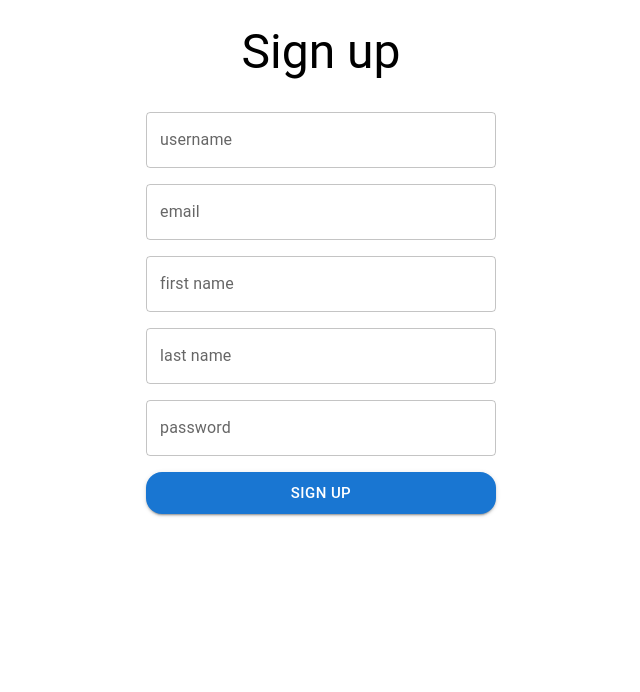
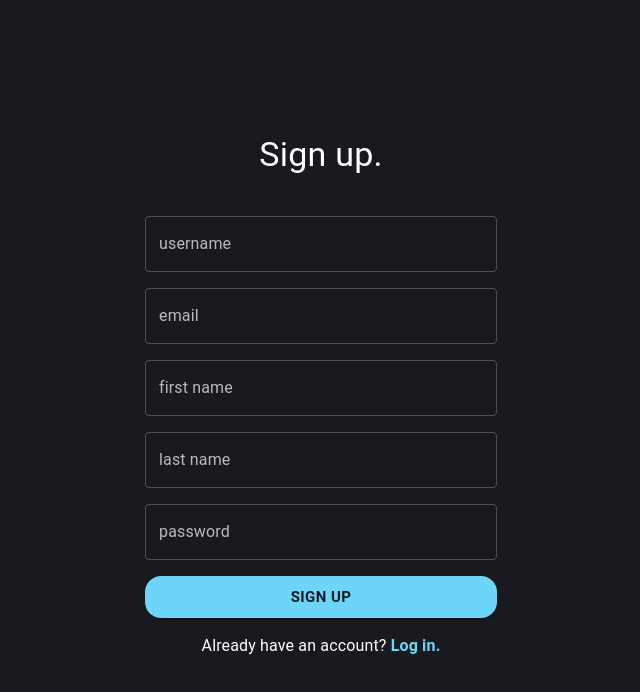
Before and after one commit to darshandamre/social-media, a React (Create React App) app: page /register in a window 1280 px wide. Shown: the top 692 px of the page, without its empty margins (319-959 px from the left). Built offline with nearby package versions, Linux system fonts and the light colour scheme; what @rtk-query/graphql-request-base-query would draw is missing.

Commit message:
styled login and register pages

```diff
--- a/src/App.tsx
+++ b/src/App.tsx
@@ -1,4 +1,5 @@
 import { Route, Routes } from "react-router-dom";
+import { AuthPagesLayout } from "./components/AuthPagesLayout";
 import { Home } from "./components/Home";
 import { Login } from "./components/Login";
 import { Register } from "./components/Register";
@@ -7,8 +8,10 @@ const App = () => {
   return (
     <Routes>
       <Route path="/" element={<Home />} />
-      <Route path="/register" element={<Register />} />
-      <Route path="/login" element={<Login />} />
+      <Route path="/" element={<AuthPagesLayout />}>
+        <Route path="register" element={<Register />} />
+        <Route path="login" element={<Login />} />
+      </Route>
     </Routes>
   );
 };
--- /dev/null
+++ b/src/components/AuthPagesLayout.tsx
@@ -0,0 +1,22 @@
+import { Grid } from "@mui/material";
+import { Outlet } from "react-router-dom";
+
+// interface AuthPagesLayoutProps {}
+
+const AuthPagesLayout = () => {
+  return (
+    <Grid
+      container
+      spacing={0}
+      px={2}
+      alignItems="center"
+      justifyContent="center"
+      sx={{ minHeight: "100vh" }}>
+      <Grid item maxWidth="22rem">
+        <Outlet />
+      </Grid>
+    </Grid>
+  );
+};
+
+export { AuthPagesLayout };
--- a/src/components/Login.tsx
+++ b/src/components/Login.tsx
@@ -4,7 +4,7 @@ import { yupResolver } from "@hookform/resolvers/yup";
 import * as yup from "yup";
 import { MyTextField } from "./MyTextField";
 import { useLoginMutation } from "../app/api";
-import { useNavigate } from "react-router-dom";
+import { Link, useNavigate } from "react-router-dom";
 
 const loginSchema = yup.object().shape({
   email: yup.string().required().email("invalid email"),
@@ -51,13 +51,9 @@ const Login = () => {
   });
 
   return (
-    <Box
-      sx={{
-        mx: "auto",
-        maxWidth: 350
-      }}>
-      <Typography my={3} variant="h3" component="div" align="center">
-        Login
+    <Box mb={8}>
+      <Typography variant="h4" component="div" align="center" pb={4}>
+        Login.
       </Typography>
       <form onSubmit={handleLogin}>
         <MyTextField control={control} name="email" label="email" />
@@ -68,7 +64,7 @@ const Login = () => {
           type="password"
         />
         <Button
-          sx={{ width: "100%", my: 1, borderRadius: "16px" }}
+          sx={{ width: "100%", my: 1, borderRadius: "16px", fontWeight: "600" }}
           size="large"
           type="submit"
           variant="contained"
@@ -76,6 +72,24 @@ const Login = () => {
           Login
         </Button>
       </form>
+
+      <Typography variant="body1" align="center" my={1}>
+        Don't have an account?{" "}
+        <Typography
+          variant="body1"
+          component={Link}
+          to="/register"
+          sx={{
+            textDecoration: "none",
+            color: "primary.main",
+            fontWeight: "600",
+            "&:hover": {
+              textDecoration: "underline"
+            }
+          }}>
+          Create Account
+        </Typography>
+      </Typography>
     </Box>
   );
 };
--- a/src/components/Register.tsx
+++ b/src/components/Register.tsx
@@ -4,7 +4,7 @@ import { yupResolver } from "@hookform/resolvers/yup";
 import * as yup from "yup";
 import { MyTextField } from "./MyTextField";
 import { useRegisterMutation } from "../app/api";
-import { useNavigate } from "react-router-dom";
+import { Link, useNavigate } from "react-router-dom";
 
 const registerSchema = yup.object().shape({
   username: yup
@@ -64,13 +64,9 @@ const Register = () => {
   });
 
   return (
-    <Box
-      sx={{
-        mx: "auto",
-        maxWidth: 350
-      }}>
-      <Typography my={3} variant="h3" component="div" align="center">
-        Sign up
+    <Box>
+      <Typography variant="h4" component="div" align="center" pb={4}>
+        Sign up.
       </Typography>
       <form onSubmit={handleRegister}>
         <MyTextField control={control} name="username" label="username" />
@@ -84,7 +80,7 @@ const Register = () => {
           type="password"
         />
         <Button
-          sx={{ width: "100%", my: 1, borderRadius: "16px" }}
+          sx={{ width: "100%", my: 1, borderRadius: "16px", fontWeight: "600" }}
           size="large"
           type="submit"
           variant="contained"
@@ -92,6 +88,24 @@ const Register = () => {
           Sign up
         </Button>
       </form>
+
+      <Typography variant="body1" align="center" my={1}>
+        Already have an account?{" "}
+        <Typography
+          variant="body1"
+          component={Link}
+          to="/login"
+          sx={{
+            textDecoration: "none",
+            color: "primary.main",
+            fontWeight: "600",
+            "&:hover": {
+              textDecoration: "underline"
+            }
+          }}>
+          Log in.
+        </Typography>
+      </Typography>
     </Box>
   );
 };
--- a/src/index.tsx
+++ b/src/index.tsx
@@ -5,6 +5,9 @@ import { App } from "./App";
 import { BrowserRouter } from "react-router-dom";
 import { Provider } from "react-redux";
 import { store } from "./app/store";
+import { ThemeProvider } from "@mui/material/styles";
+import { theme } from "./theme";
+import { CssBaseline } from "@mui/material";
 
 const root = ReactDOM.createRoot(
   document.getElementById("root") as HTMLElement
@@ -13,7 +16,10 @@ root.render(
   <React.StrictMode>
     <BrowserRouter>
       <Provider store={store}>
-        <App />
+        <ThemeProvider theme={theme}>
+          <CssBaseline />
+          <App />
+        </ThemeProvider>
       </Provider>
     </BrowserRouter>
   </React.StrictMode>
--- /dev/null
+++ b/src/theme.ts
@@ -0,0 +1,14 @@
+import { createTheme } from "@mui/material/styles";
+
+export const theme = createTheme({
+  palette: {
+    mode: "dark",
+    background: { default: "#181a1f" },
+    primary: {
+      main: "#6DD5FA"
+    },
+    text: {
+      primary: "#fff"
+    }
+  }
+});
```
